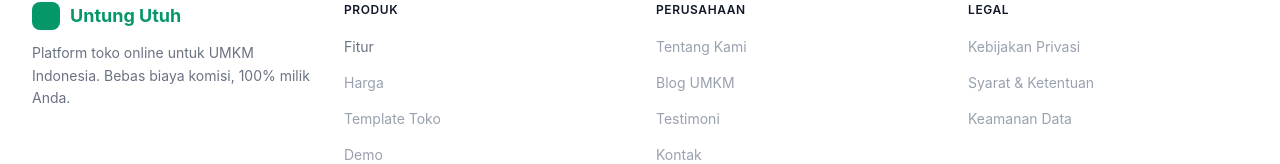
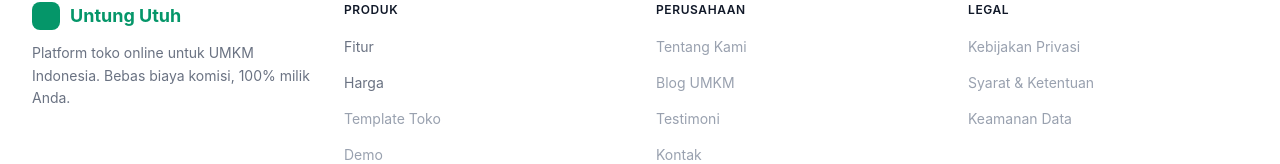
Before and after one commit to kamalfikrikamal/Untung-Utuh, a React (Vite) app in the folder frontend/: page / in a window 1280 px wide. Shown: the part 3379-3543 px from the top of the page. Built offline with nearby package versions, Linux system fonts and the light colour scheme.

Commit message:
feat: add link href for Harga page in Footer navigation

```diff
--- a/frontend/src/components/Layout/Footer.jsx
+++ b/frontend/src/components/Layout/Footer.jsx
@@ -4,7 +4,7 @@ import { Link } from 'react-router-dom';
 const footerLinks = {
   Produk: [
     { label: 'Fitur', href: '/fitur' },
-    { label: 'Harga', href: null },
+    { label: 'Harga', href: '/harga' },
     { label: 'Template Toko', href: null },
     { label: 'Demo', href: null },
   ],
```
